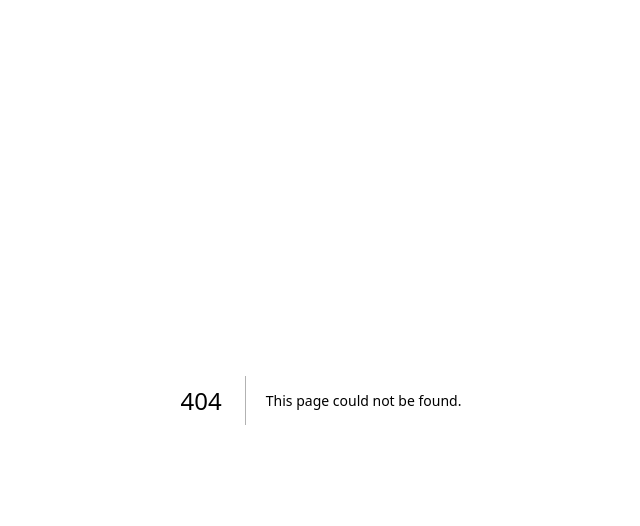
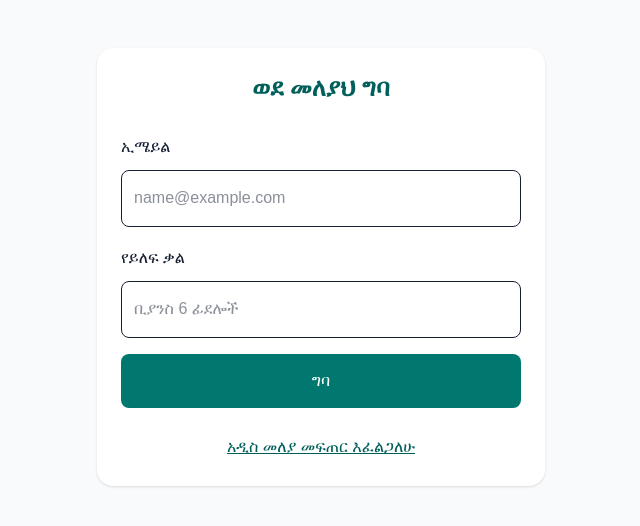
Before and after one commit to eyobaasefa19-hue/eyob-vox-hub, a Next.js app: page /login in a window 1280 px wide. Before the commit this address had no page. Shown: the top 526 px of the page, without its empty margins (319-959 px from the left). Built offline with nearby package versions, Linux system fonts and the light colour scheme; no server answers.

Commit message:
Implement login and signup functionality

```diff
--- /dev/null
+++ b/app/login/page.tsx
@@ -0,0 +1,112 @@
+
+"use client";
+
+import { useState } from "react";
+import { useRouter } from "next/navigation";
+import { createSupabaseClient } from "@/lib/supabaseClient";
+
+export default function LoginPage() {
+  const router = useRouter();
+  const [email, setEmail] = useState("");
+  const [password, setPassword] = useState("");
+  const [isSignup, setIsSignup] = useState(false);
+  const [message, setMessage] = useState("");
+  const [loading, setLoading] = useState(false);
+
+  async function handleSubmit(e: React.FormEvent) {
+    e.preventDefault();
+    setLoading(true);
+    setMessage("");
+
+    try {
+      const supabase = createSupabaseClient();
+
+      const result = isSignup
+        ? await supabase.auth.signUp({ email, password })
+        : await supabase.auth.signInWithPassword({
+            email,
+            password,
+          });
+
+      if (result.error) throw result.error;
+
+      if (isSignup && !result.data.session) {
+        setMessage("መለያህ ተፈጥሯል። ኢሜይልህን አረጋግጥ።");
+      } else {
+        router.push("/record");
+        router.refresh();
+      }
+    } catch (error) {
+      setMessage(
+        error instanceof Error
+          ? error.message
+          : "ስህተት ተፈጥሯል።"
+      );
+    } finally {
+      setLoading(false);
+    }
+  }
+
+  return (
+    <main className="min-h-screen px-5 py-12">
+      <section className="mx-auto max-w-md rounded-2xl bg-white p-6 shadow">
+        <h1 className="text-center text-2xl font-bold text-teal-800">
+          {isSignup ? "አዲስ መለያ ፍጠር" : "ወደ መለያህ ግባ"}
+        </h1>
+
+        <form onSubmit={handleSubmit} className="mt-7 space-y-4">
+          <label className="block">
+            <span className="mb-2 block">ኢሜይል</span>
+            <input
+              type="email"
+              required
+              value={email}
+              onChange={(e) => setEmail(e.target.value)}
+              className="w-full rounded-lg border p-3"
+              placeholder="name@example.com"
+            />
+          </label>
+
+          <label className="block">
+            <span className="mb-2 block">የይለፍ ቃል</span>
+            <input
+              type="password"
+              required
+              minLength={6}
+              value={password}
+              onChange={(e) => setPassword(e.target.value)}
+              className="w-full rounded-lg border p-3"
+              placeholder="ቢያንስ 6 ፊደሎች"
+            />
+          </label>
+
+          <button
+            type="submit"
+            disabled={loading}
+            className="w-full rounded-lg bg-teal-700 p-3 font-bold text-white"
+          >
+            {loading ? "በመጫን ላይ..." : isSignup ? "ተመዝገብ" : "ግባ"}
+          </button>
+        </form>
+
+        {message && (
+          <p className="mt-4 break-words text-center text-sm text-red-700">
+            {message}
+          </p>
+        )}
+
+        <button
+          onClick={() => {
+            setIsSignup(!isSignup);
+            setMessage("");
+          }}
+          className="mt-6 w-full text-center text-teal-800 underline"
+        >
+          {isSignup
+            ? "መለያ አለኝ፤ ወደ መግቢያ ተመለስ"
+            : "አዲስ መለያ መፍጠር እፈልጋለሁ"}
+        </button>
+      </section>
+    </main>
+  );
+}
```
